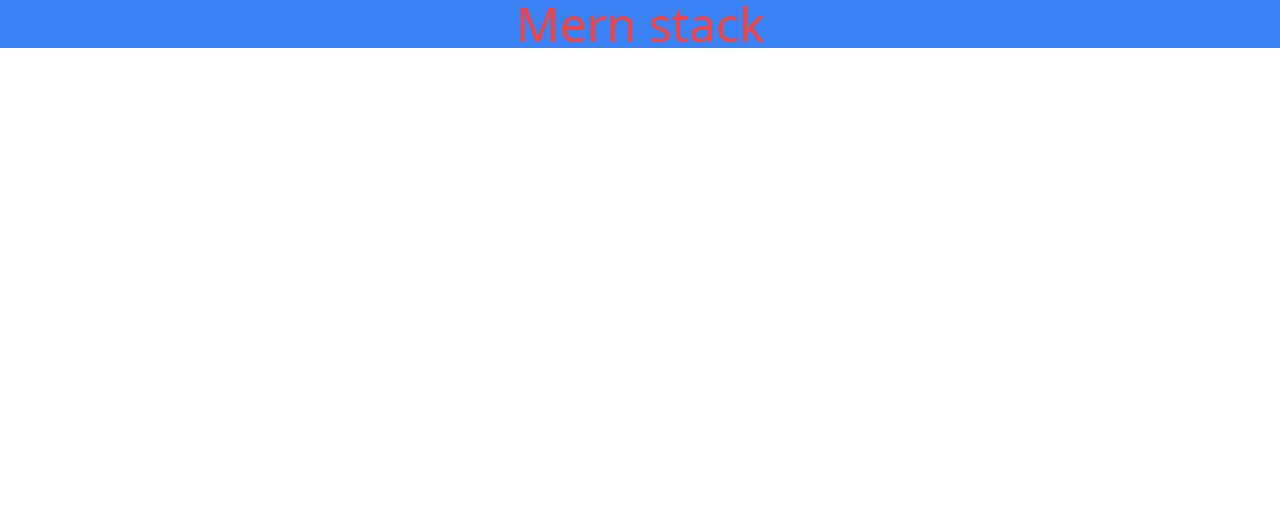
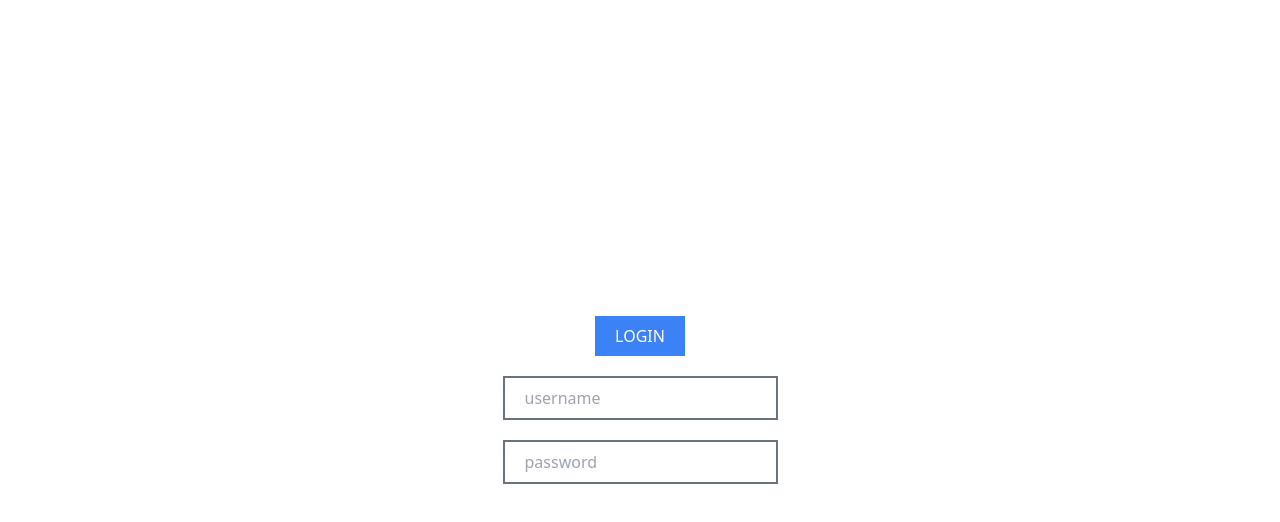
Before and after one commit to bahaeddinetlili/Mern-Auth-Jwt, a React (Create React App) app: page / in a window 1280 px wide. Shown: the top 522 px of the page. Built offline with nearby package versions, Linux system fonts and the light colour scheme.

Commit message:
third commit

```diff
--- a/src/App.js
+++ b/src/App.js
@@ -1,10 +1,11 @@
-import logo from './logo.svg';
-import './App.css';
-
 function App() {
   return (
-    <div className="App">
-     <h1 className='text-5xl text-red-500 bg-blue-500 '>Mern stack</h1>
+    <div className="flex justify-center items-center h-screen flex-col space-y-5">
+      <button className="bg-blue-500 py-2 px-5 text-white ">LOGIN</button>
+
+      <input type='text' className='border-2 border-gray-500 py-2 px-5' placeholder="username"/>
+      <input type='text' className='border-2 border-gray-500 py-2 px-5' placeholder="password"/>
+
     </div>
   );
 }
```
